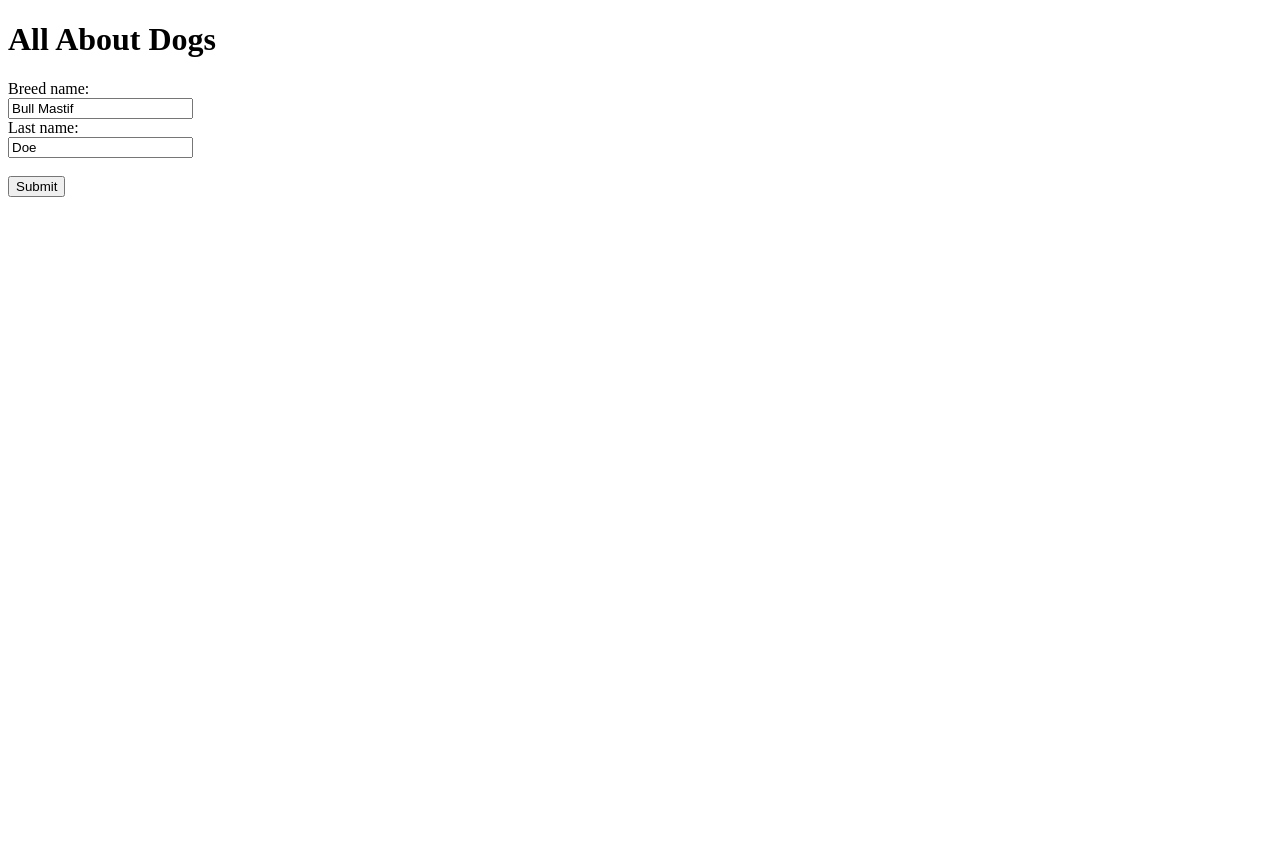
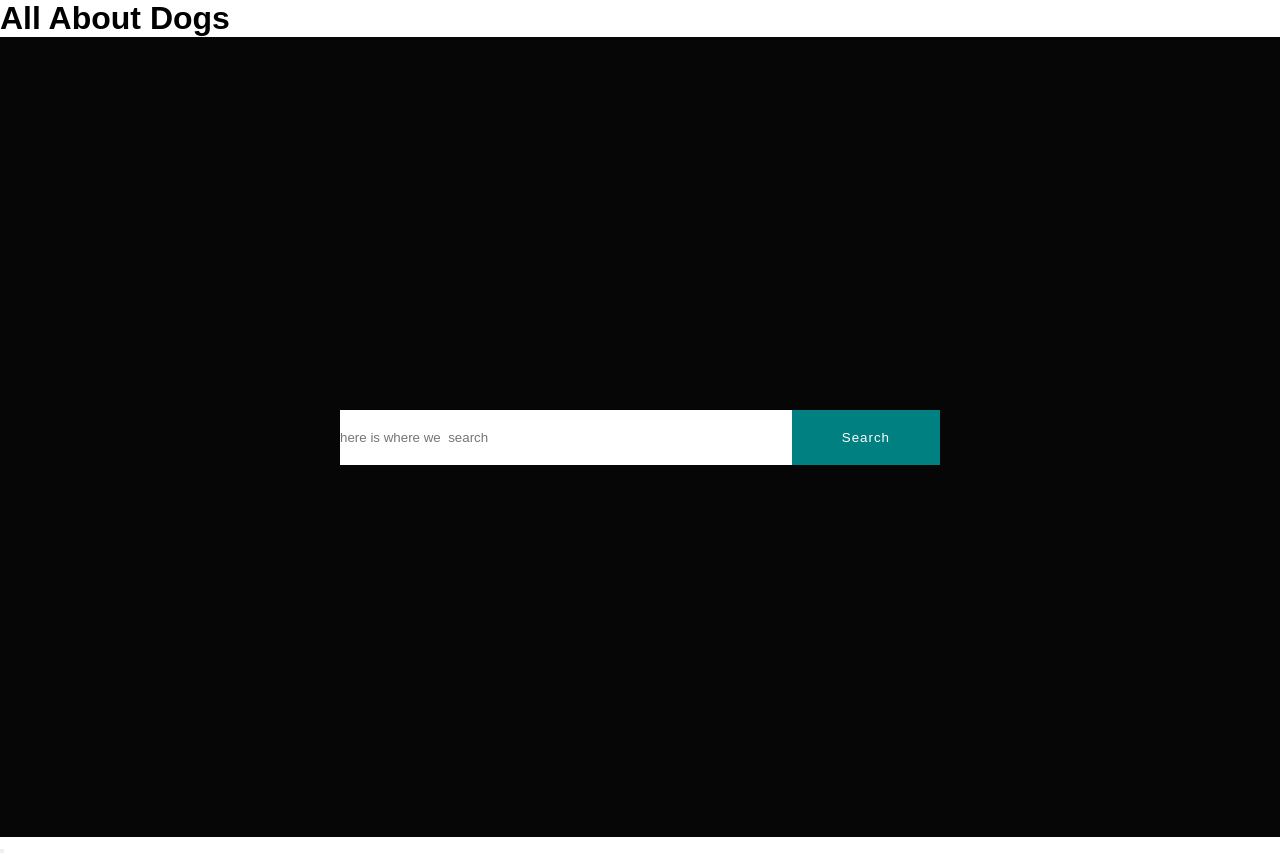
Before and after one commit to alarick720/Project-1, a plain HTML site: page index.html in a window 1280 px wide. Before the commit the page ends 800 px from the top, so only its background shows below. Drawn offline with Linux system fonts and the light colour scheme.

Commit message:
added index.css code

```diff
--- a/index.css
+++ b/index.css
@@ -0,0 +1,35 @@
+*{
+margin: 0;
+padding: 0;
+font-family: 'Poppins', sans-serif;
+box-sizing: border-box;
+}
+
+.container{
+    width: 100%;
+    height: 100vh;
+    background: #060606;
+    display: flex;
+    align-items: center;
+    justify-content: center;
+}
+form{
+    background: rgb(185, 178, 180);
+    width: 600px;
+    height: 55px;
+    display: flex;
+}
+form input{
+    flex: 1;
+    border: none;
+    outline: none;
+}
+form button{
+    background: teal;
+    padding: 10px 50px;
+    border: none;
+    outline: none;
+    color:white;
+    letter-spacing: 1px;
+    cursor: pointer;
+}
--- a/index.html
+++ b/index.html
@@ -4,16 +4,20 @@
     <meta charset="UTF-8">
     <meta name="viewport" content="width=device-width, initial-scale=1.0">
     <title>Alaricks First Project</title>
+    <link rel="stylesheet" href="index.css">
 </head>
 <body>
-    <script src="index.js"></script>
+
     <h1> All About Dogs</h1>
-    <form action="/action_page.php"></form>
-        <label if ="Dog">Breed name:</label><br>
-        <input type="text" id="Max" name="Max" value="Bull Mastif"><br>
-        <label for="lname">Last name:</label><br>
-        <input type="text" id="lname" name="lname" value="Doe"><br><br>
-        <input type="submit" value="Submit">
+
+        <div class="container">
+            <form action="/action_page.php">
+                <input type="text" placeholder="here is where we  search">
+                <button type="submit">Search</button>
+            </form>
+
+        </div>
+        <button type="Submit" value="Search">
       </form>
 
 </body>
```
